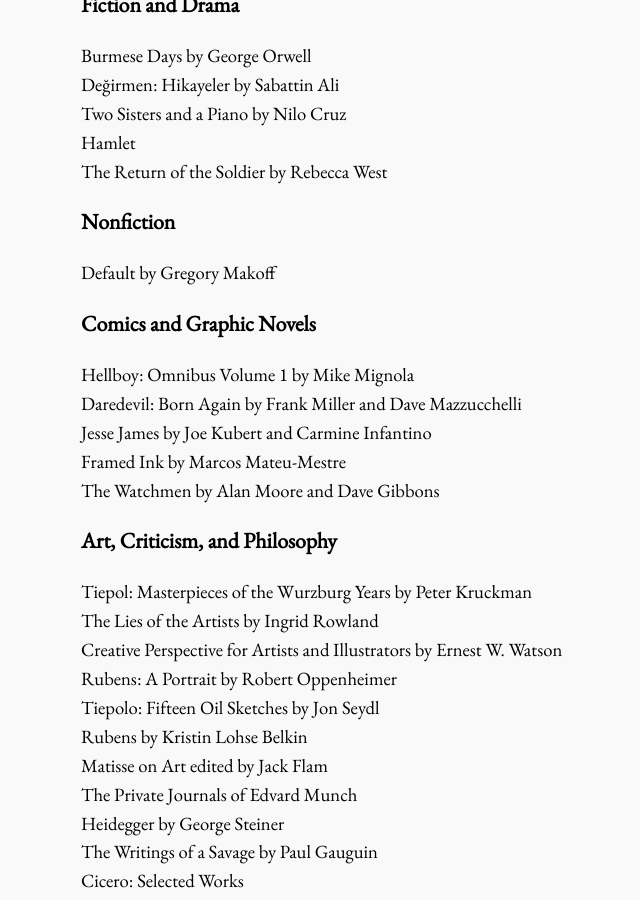
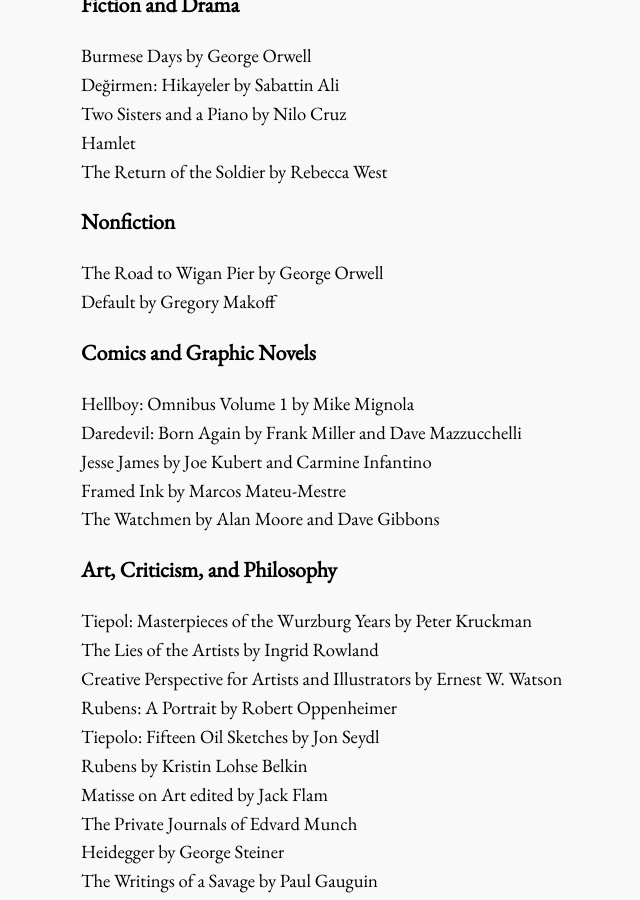
Before and after one commit to bora-uyumazturk/bora-uyumazturk.github.io, a Jekyll site: the page built from reading.html, in a window 1280 px wide and 900 px high, scrolled down 320 px. Shown: the whole window, without its empty margins (91-731 px from the left). Built offline with Jekyll 4.4.1, drawn with Linux system fonts in a browser that asks for light colours.

Commit message:
Update reading.html

```diff
--- a/reading.html
+++ b/reading.html
@@ -24,6 +24,7 @@
 
   <h3>Nonfiction</h3>
 
+  The Road to Wigan Pier by George Orwell <br>
   Default by Gregory Makoff
 
   <h3>Comics and Graphic Novels</h3>
```
